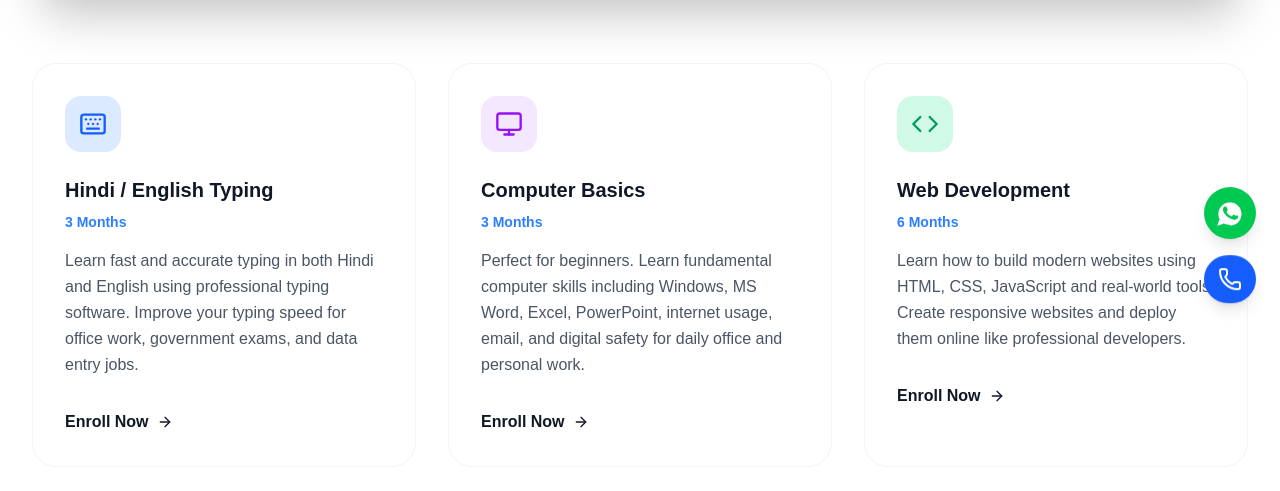
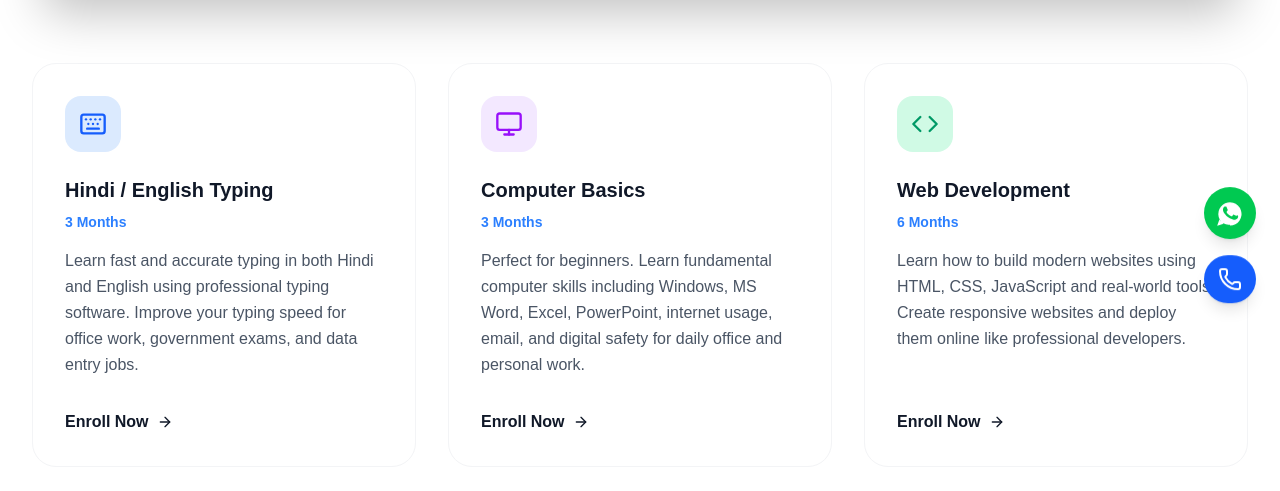
Before and after one commit to kartik020603/kimtWebsite, a Next.js app: page /course in a window 1280 px wide. Shown: the part 461-952 px from the top of the page. Built offline with nearby package versions, Linux system fonts and the light colour scheme; no server answers.

Commit message:
feat: Add framer-motion scroll animations across all public pages

```diff
--- a/package.json
+++ b/package.json
@@ -12,6 +12,7 @@
     "@auth/prisma-adapter": "^2.11.1",
     "@prisma/client": "^6.19.2",
     "bcryptjs": "^3.0.3",
+    "framer-motion": "^12.38.0",
     "html2canvas": "^1.4.1",
     "jspdf": "^4.2.0",
     "lucide-react": "^0.576.0",
--- a/src/app/about/page.tsx
+++ b/src/app/about/page.tsx
@@ -1,4 +1,5 @@
 import { Award, Target, Users, ShieldCheck, Mail, MapPin } from "lucide-react";
+import AnimatedSection from "@/components/AnimatedSection";
 
 export default function About() {
     return (
@@ -16,14 +17,14 @@ export default function About() {
                 </div>
             </div>
 
-            <div className="max-w-3xl mx-auto text-center mb-20">
+            <AnimatedSection delay={0.2} className="max-w-3xl mx-auto text-center mb-20">
                 <p className="text-xl text-gray-600 leading-relaxed font-medium">
                     KIMT is dedicated to providing cutting-edge education and industrial training in the field of modern technology. Our mission is to bridge the gap between academic knowledge and industry requirements.
                 </p>
-            </div>
+            </AnimatedSection>
 
             <div className="grid grid-cols-1 md:grid-cols-2 gap-12 items-center mb-32">
-                <div className="space-y-6">
+                <AnimatedSection direction="right" className="space-y-6">
                     <div className="inline-flex items-center space-x-2 bg-blue-100/50 text-blue-600 px-4 py-1.5 rounded-full text-sm font-semibold">
                         <Target className="h-4 w-4" />
                         <span>Our Vision</span>
@@ -45,8 +46,8 @@ export default function About() {
                             </li>
                         ))}
                     </ul>
-                </div>
-                <div className="relative">
+                </AnimatedSection>
+                <AnimatedSection direction="left" delay={0.2} className="relative">
                     <div className="aspect-square bg-gradient-to-br from-blue-500 to-purple-600 rounded-3xl shadow-2xl overflow-hidden flex items-center justify-center p-12">
                         <GraduationCap className="h-64 w-64 text-white/20 absolute -bottom-10 -right-10" />
                         <Users className="h-48 w-48 text-white relative z-10" />
@@ -55,7 +56,7 @@ export default function About() {
                         <p className="text-gray-900 font-bold text-lg mb-1">20+ Years</p>
                         <p className="text-gray-500 text-sm">Of educational excellence in tech training.</p>
                     </div>
-                </div>
+                </AnimatedSection>
             </div>
         </div>
     );
--- a/src/app/contact/page.tsx
+++ b/src/app/contact/page.tsx
@@ -1,4 +1,5 @@
 import { Phone, Mail, MapPin, Send } from "lucide-react";
+import AnimatedSection from "@/components/AnimatedSection";
 
 export default function Contact() {
     return (
@@ -20,7 +21,7 @@ export default function Contact() {
             </div>
 
             <div className="grid grid-cols-1 lg:grid-cols-2 gap-16 mb-16">
-                <div>
+                <AnimatedSection direction="right">
                     <div className="space-y-10">
                         <div className="flex items-start gap-6">
                             <div className="bg-blue-100 p-4 rounded-2xl flex-shrink-0">
@@ -65,9 +66,9 @@ export default function Contact() {
                             </div>
                         </div>
                     </div>
-                </div>
+                </AnimatedSection>
 
-                <div className="bg-white p-10 rounded-3xl border border-gray-100 shadow-xl shadow-blue-50">
+                <AnimatedSection direction="left" delay={0.2} className="bg-white p-10 rounded-3xl border border-gray-100 shadow-xl shadow-blue-50">
                     <form className="space-y-6">
                         <div className="grid grid-cols-1 sm:grid-cols-2 gap-6">
                             <div className="space-y-2">
@@ -92,11 +93,11 @@ export default function Contact() {
                             <Send className="h-5 w-5 group-hover:translate-x-1 group-hover:-translate-y-1 transition-transform" />
                         </button>
                     </form>
-                </div>
+                </AnimatedSection>
             </div>
 
             {/* Google Maps Embed */}
-            <div className="rounded-3xl overflow-hidden shadow-xl border border-gray-100 h-80 w-full">
+            <AnimatedSection direction="up" delay={0.4} className="rounded-3xl overflow-hidden shadow-xl border border-gray-100 h-80 w-full">
                 <iframe
                     src="https://www.google.com/maps?q=kartike+house+8b+13a+kk+krishna+puram+colony+mau+road+khandari+agra+282005&output=embed"
                     width="100%"
@@ -105,9 +106,9 @@ export default function Contact() {
                     allowFullScreen
                     loading="lazy"
                     referrerPolicy="no-referrer-when-downgrade"
-                    title="KIMT Location on Google Maps"
+                     title="KIMT Location on Google Maps"
                 />
-            </div>
+            </AnimatedSection>
         </div>
     );
 }
--- a/src/app/course/page.tsx
+++ b/src/app/course/page.tsx
@@ -1,5 +1,6 @@
 import { ArrowRight, Keyboard, Monitor, Code, Cpu, Calculator, BookOpen } from "lucide-react";
 import Link from "next/link";
+import AnimatedSection from "@/components/AnimatedSection";
 
 export default function Courses() {
     const courses = [
@@ -31,18 +32,20 @@ export default function Courses() {
 
             <div className="grid grid-cols-1 md:grid-cols-2 lg:grid-cols-3 gap-8">
                 {courses.map((course, i) => (
-                    <div key={i} className="group p-8 rounded-3xl bg-white border border-gray-100 hover:border-blue-200 hover:shadow-2xl hover:shadow-blue-50 transition-all duration-300">
+                    <AnimatedSection key={i} delay={i * 0.1}>
+                        <div className="group p-8 rounded-3xl bg-white border border-gray-100 hover:border-blue-200 hover:shadow-2xl hover:shadow-blue-50 transition-all duration-300 h-full flex flex-col">
                             <div className={`w-14 h-14 ${course.color} rounded-2xl flex items-center justify-center mb-6 group-hover:scale-110 transition-transform`}>
                                 <course.icon className="h-7 w-7" />
                             </div>
                             <h3 className="text-xl font-bold text-gray-900 mb-2">{course.name}</h3>
                             <p className="text-sm font-semibold text-blue-500 mb-4">{course.duration}</p>
-                        <p className="text-gray-600 mb-8 leading-relaxed">{course.desc}</p>
-                        <Link href="/contact" className="flex items-center gap-2 text-gray-900 font-bold hover:text-blue-600 transition-colors">
+                            <p className="text-gray-600 mb-8 leading-relaxed flex-1">{course.desc}</p>
+                            <Link href="/contact" className="flex items-center gap-2 text-gray-900 font-bold hover:text-blue-600 transition-colors mt-auto">
                                 Enroll Now
                                 <ArrowRight className="h-4 w-4" />
                             </Link>
                         </div>
+                    </AnimatedSection>
                 ))}
             </div>
         </div>
--- a/src/app/page.tsx
+++ b/src/app/page.tsx
@@ -1,6 +1,7 @@
 import Link from "next/link";
 import { CheckCircle2, Award, Users, BookOpen, ShieldCheck } from "lucide-react";
 import HeroSlider from "@/components/HeroSlider";
+import AnimatedSection from "@/components/AnimatedSection";
 
 export default function Home() {
   return (
@@ -18,11 +19,13 @@ export default function Home() {
               { label: "Success Rate", value: "98%", icon: Award },
               { label: "Verify Results", value: "Instant", icon: CheckCircle2 },
             ].map((stat, i) => (
-              <div key={i} className="p-8 rounded-3xl bg-gray-50/50 border border-gray-100 hover:shadow-lg transition-shadow">
-                <stat.icon className="h-8 w-8 text-blue-600 mb-4" />
-                <div className="text-3xl font-bold text-gray-900 mb-1">{stat.value}</div>
-                <div className="text-gray-500 font-medium">{stat.label}</div>
-              </div>
+              <AnimatedSection key={i} delay={i * 0.1}>
+                <div className="p-8 rounded-3xl bg-gray-50/50 border border-gray-100 hover:shadow-lg transition-shadow h-full">
+                  <stat.icon className="h-8 w-8 text-blue-600 mb-4" />
+                  <div className="text-3xl font-bold text-gray-900 mb-1">{stat.value}</div>
+                  <div className="text-gray-500 font-medium">{stat.label}</div>
+                </div>
+              </AnimatedSection>
             ))}
           </div>
         </div>
@@ -33,7 +36,7 @@ export default function Home() {
         <div className="absolute inset-0 bg-[url('https://www.transparenttextures.com/patterns/cubes.png')] opacity-10" />
         <div className="max-w-7xl mx-auto px-4 sm:px-6 lg:px-8 relative z-10">
           <div className="flex flex-col lg:flex-row items-center justify-between gap-12">
-            <div className="text-white lg:max-w-2xl">
+            <AnimatedSection direction="right" className="text-white lg:max-w-2xl">
               <h2 className="text-4xl font-bold mb-6">Verify Your Certificates Instantly</h2>
               <p className="text-xl text-blue-100 mb-8 opacity-90">
                 Our secure digital platform allows students and employers to verify KIMT certifications with high reliability and zero hassle.
@@ -45,10 +48,10 @@ export default function Home() {
                 Verification Portal
                 <ShieldCheck className="h-5 w-5" />
               </Link>
-            </div>
-            <div className="w-full lg:w-96 aspect-square bg-blue-800/50 rounded-3xl border border-blue-700/50 backdrop-blur-xl flex items-center justify-center">
+            </AnimatedSection>
+            <AnimatedSection direction="left" delay={0.2} className="w-full lg:w-96 aspect-square bg-blue-800/50 rounded-3xl border border-blue-700/50 backdrop-blur-xl flex items-center justify-center">
               <Award className="h-32 w-32 text-blue-300 animate-pulse" />
-            </div>
+            </AnimatedSection>
           </div>
         </div>
       </section>
--- /dev/null
+++ b/src/components/AnimatedSection.tsx
@@ -0,0 +1,70 @@
+"use client";
+
+import { motion } from "framer-motion";
+import { ReactNode } from "react";
+
+interface AnimatedSectionProps {
+  children: ReactNode;
+  className?: string;
+  delay?: number;
+  duration?: number;
+  direction?: "up" | "down" | "left" | "right" | "none";
+  once?: boolean;
+}
+
+export default function AnimatedSection({
+  children,
+  className = "",
+  delay = 0,
+  duration = 0.6,
+  direction = "up",
+  once = true,
+}: AnimatedSectionProps) {
+  const getInitialPosition = () => {
+    switch (direction) {
+      case "up":
+        return { y: 40, opacity: 0 };
+      case "down":
+        return { y: -40, opacity: 0 };
+      case "left":
+        return { x: 40, opacity: 0 };
+      case "right":
+        return { x: -40, opacity: 0 };
+      case "none":
+        return { opacity: 0 };
+      default:
+        return { y: 40, opacity: 0 };
+    }
+  };
+
+  const getAnimatePosition = () => {
+    switch (direction) {
+      case "up":
+      case "down":
+        return { y: 0, opacity: 1 };
+      case "left":
+      case "right":
+        return { x: 0, opacity: 1 };
+      case "none":
+        return { opacity: 1 };
+      default:
+        return { y: 0, opacity: 1 };
+    }
+  };
+
+  return (
+    <motion.div
+      initial={getInitialPosition()}
+      whileInView={getAnimatePosition()}
+      viewport={{ once, margin: "-100px" }}
+      transition={{
+        duration,
+        delay,
+        ease: [0.25, 0.1, 0.25, 1], // Very smooth cubic-bezier curve
+      }}
+      className={className}
+    >
+      {children}
+    </motion.div>
+  );
+}
```
Also changed, not shown: src/app/verify/page.tsx (+9 -8 lines), 1 other file (tests, documents, lock files or other folders). Lines whose indentation alone changed are shown as unchanged.
